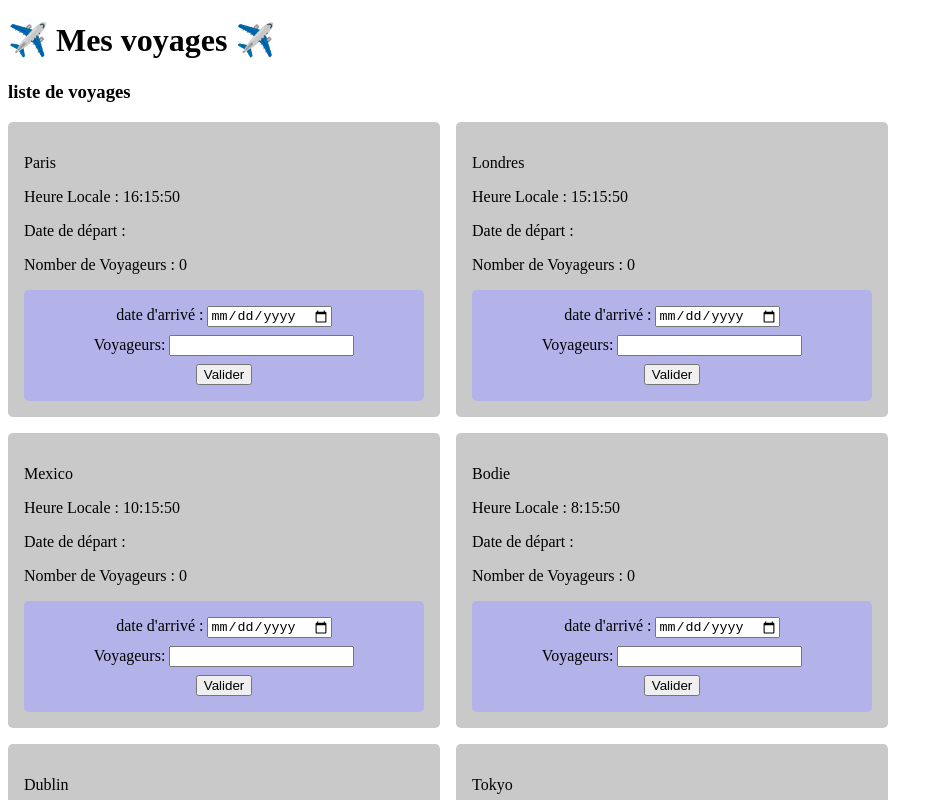
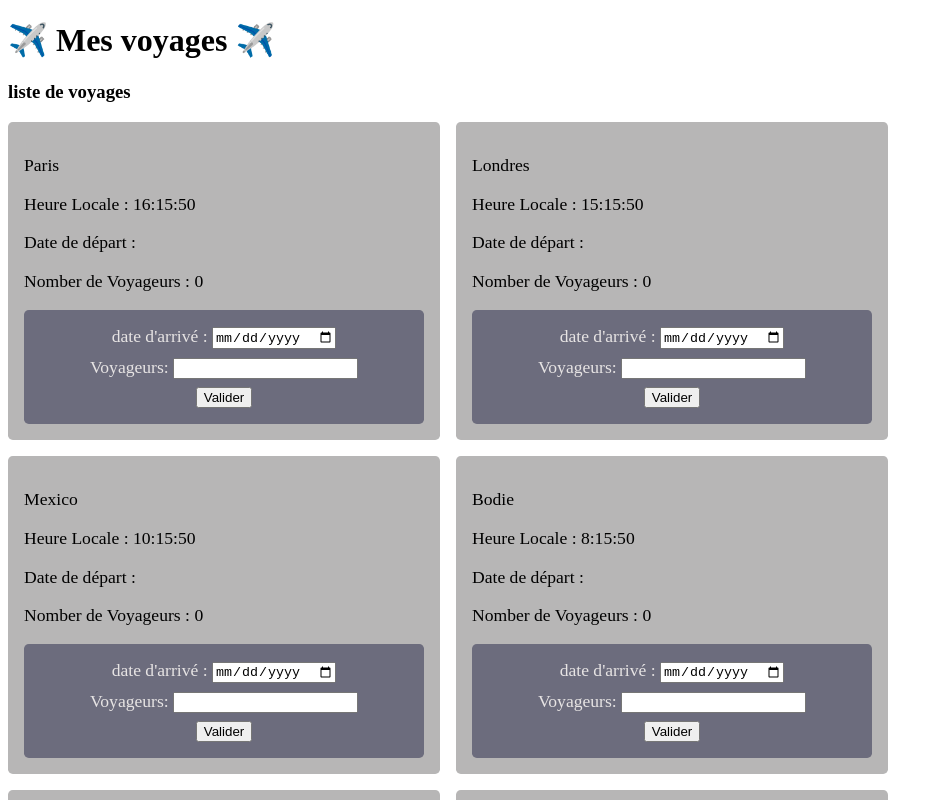
Before and after one commit to LaurentMag/cda-mvvm-react-exercice, a React (Create React App) app: page / in a window 1280 px wide. Shown: the top 800 px of the page, without its empty margins (0-943 px from the left). Built offline with nearby package versions, Linux system fonts and the light colour scheme.

Commit message:
style: color update

```diff
--- a/src/css/main.css
+++ b/src/css/main.css
@@ -2,12 +2,14 @@
   display: flex;
   flex-wrap: wrap;
   gap: 1rem;
+  font-size: 1.1rem;
+  font-weight: 500;
 }
 
 .voyage-unit {
   padding: 1rem;
   border-radius: 0.3rem;
-  background-color: rgb(201, 201, 201);
+  background-color: rgb(183, 182, 182);
   min-width: 25rem;
 }
 
@@ -18,5 +20,6 @@
   gap: 0.5rem;
   padding: 1rem;
   border-radius: 0.3rem;
-  background-color: rgb(179, 179, 234);
+  background-color: rgb(108, 108, 125);
+  color: rgb(231, 228, 228);
 }/*# sourceMappingURL=main.css.map */
--- a/src/css/main.scss
+++ b/src/css/main.scss
@@ -2,12 +2,15 @@
   display: flex;
   flex-wrap: wrap;
   gap: 1rem;
+
+  font-size: 1.1rem;
+  font-weight: 500;
 }
 
 .voyage-unit {
   padding: 1rem;
   border-radius: 0.3rem;
-  background-color: rgb(201, 201, 201);
+  background-color: rgb(183, 182, 182);
   min-width: 25rem;
 }
 
@@ -18,5 +21,6 @@
   gap: 0.5rem;
   padding: 1rem;
   border-radius: 0.3rem;
-  background-color: rgb(179, 179, 234);
+  background-color: rgb(108, 108, 125);
+  color: rgb(231, 228, 228);
 }
```
Also changed, not shown: 1 other file (tests, documents, lock files or other folders).
